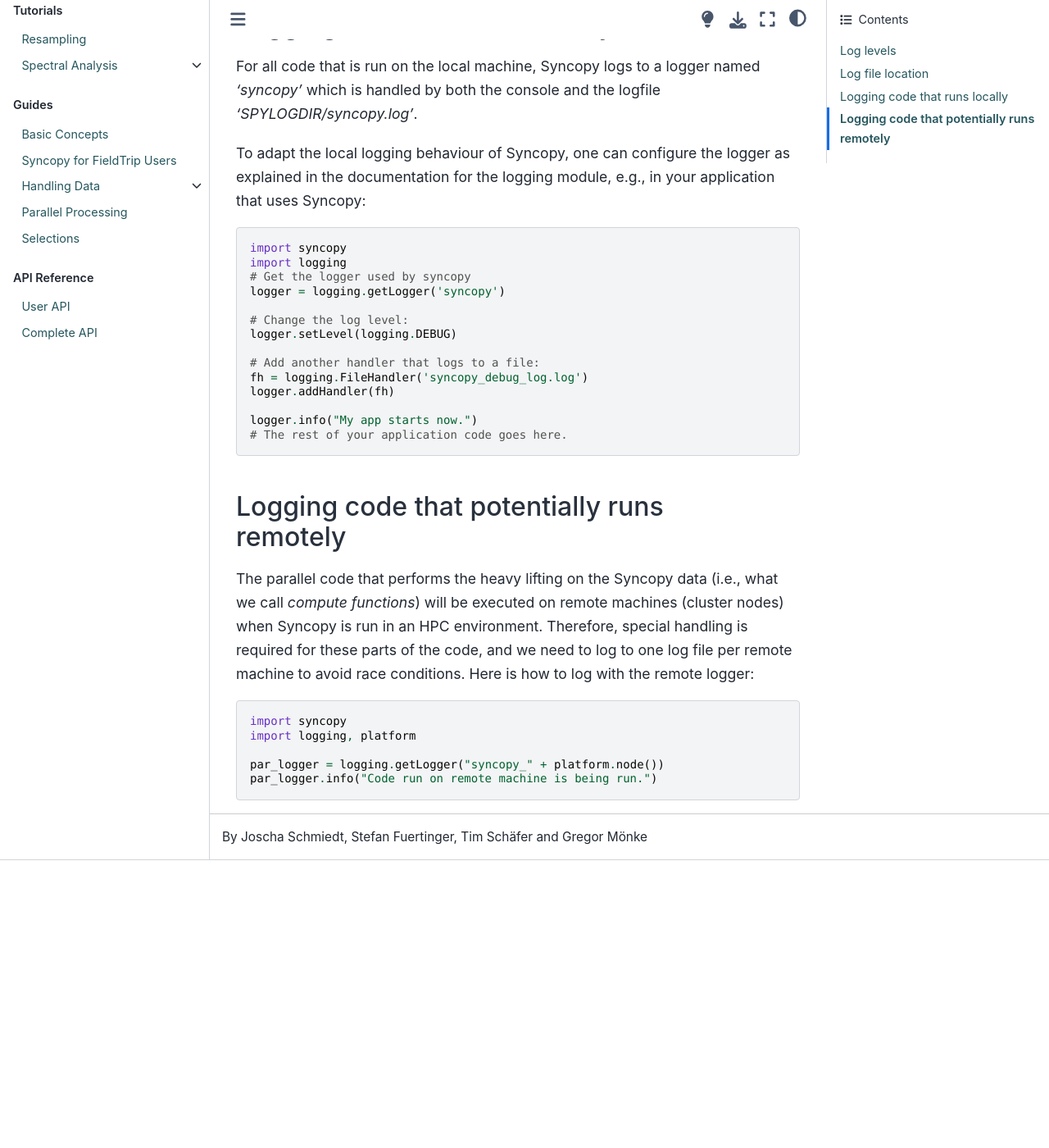
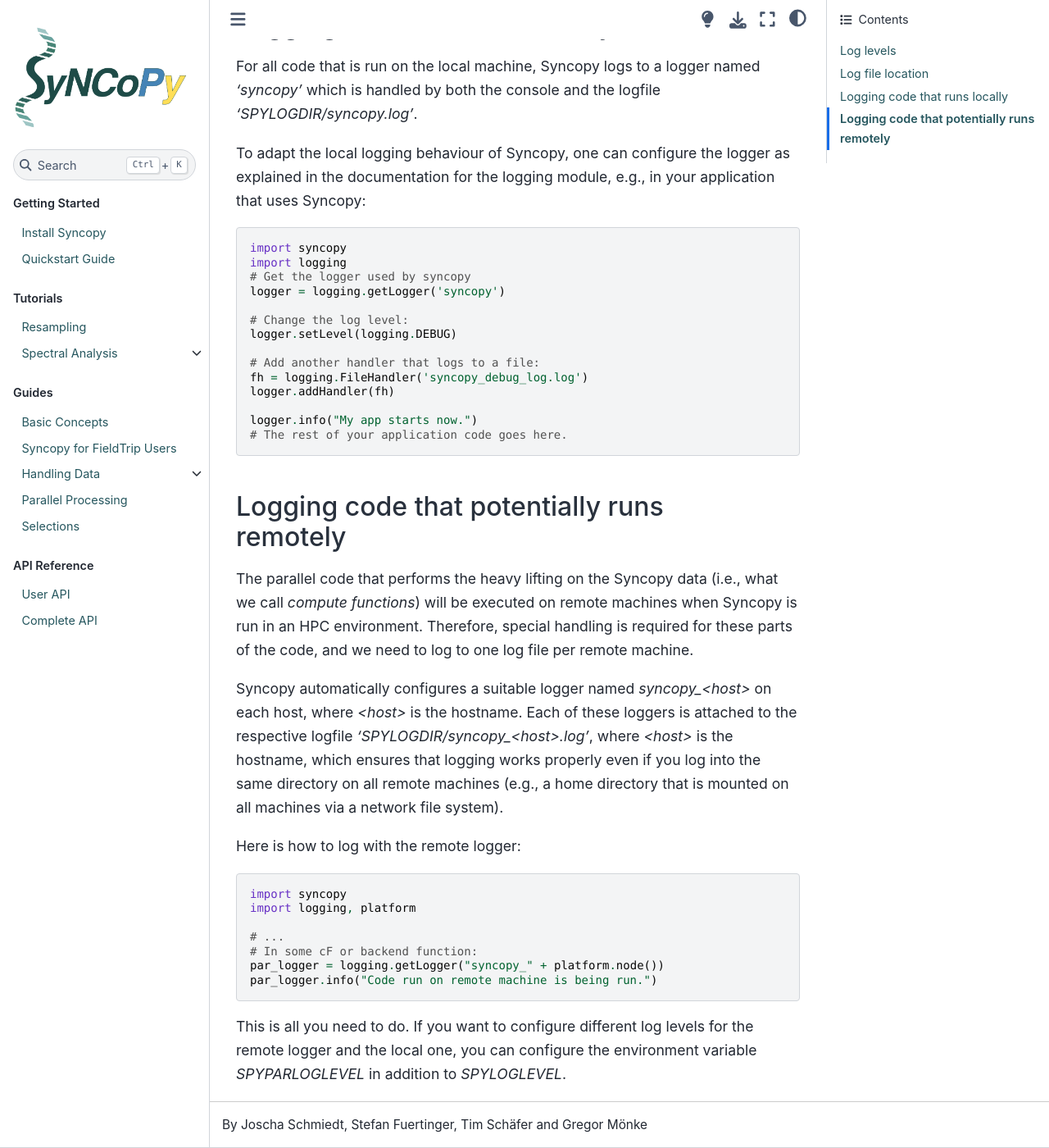
Before and after one commit to esi-neuroscience/syncopy, a Sphinx documentation site: the page built from doc/source/developer/logging.rst, in a window 1280 px wide and 1400 px high, scrolled down 931 px. Shown: the whole window at 82% size. Built offline with Sphinx 7.4.7 and the Sphinx Book theme 1.1.4, drawn with Linux system fonts in a browser that asks for light colours; the version number is read from the project's files by our own code; before the commit the page ends 1980 px from its top, so only the background shows below that.

Commit message:
NEW: finish logging docs

```diff
--- a/doc/source/developer/logging.rst
+++ b/doc/source/developer/logging.rst
@@ -25,8 +25,6 @@
    export SPYLOGDIR=/tmp/spy
    export SPYLOGLEVEL=DEBUG
    ~/neuro/paperfig1.py
-
-
 
 
 Logging code that runs locally
@@ -57,15 +55,21 @@
 Logging code that potentially runs remotely
 --------------------------------------------
 
-The parallel code that performs the heavy lifting on the Syncopy data (i.e., what we call `compute functions`) will be executed on remote machines (cluster nodes) when Syncopy is run in an HPC environment. Therefore,
-special handling is required for these parts of the code, and we need to log to one log file per remote machine to avoid race conditions. Here is how to log with the remote logger:
+The parallel code that performs the heavy lifting on the Syncopy data (i.e., what we call `compute functions`) will be executed on remote machines when Syncopy is run in an HPC environment. Therefore,
+special handling is required for these parts of the code, and we need to log to one log file per remote machine.
 
+Syncopy automatically configures a suitable logger named `syncopy_<host>` on each host, where `<host>` is the hostname. Each of these loggers is attached to the respective logfile `'SPYLOGDIR/syncopy_<host>.log'`, where `<host>` is the hostname, which ensures that logging works properly even if you log into the same directory on all remote machines (e.g., a home directory that is mounted on all machines via a network file system).
 
+Here is how to log with the remote logger:
 
 .. code-block:: python
 
    import syncopy
    import logging, platform
 
+   # ...
+   # In some cF or backend function:
    par_logger = logging.getLogger("syncopy_" + platform.node())
    par_logger.info("Code run on remote machine is being run.")
+
+This is all you need to do. If you want to configure different log levels for the remote logger and the local one, you can configure the environment variable `SPYPARLOGLEVEL` in addition to `SPYLOGLEVEL`.
```
Also changed, not shown: 1 other file.
